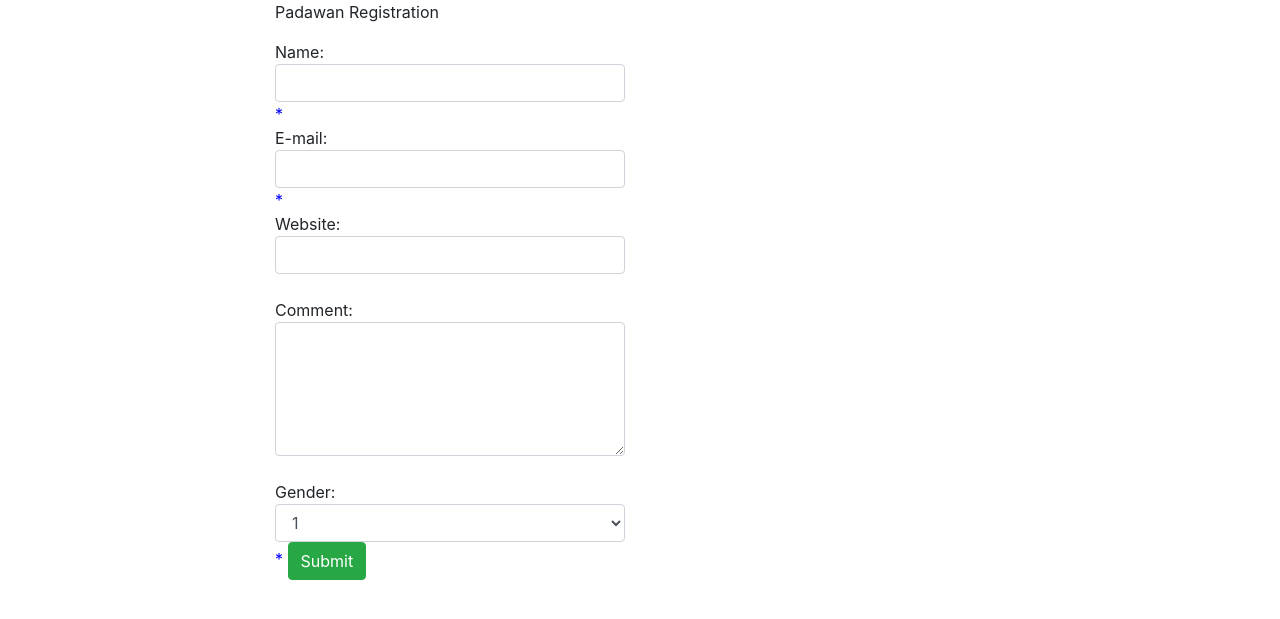
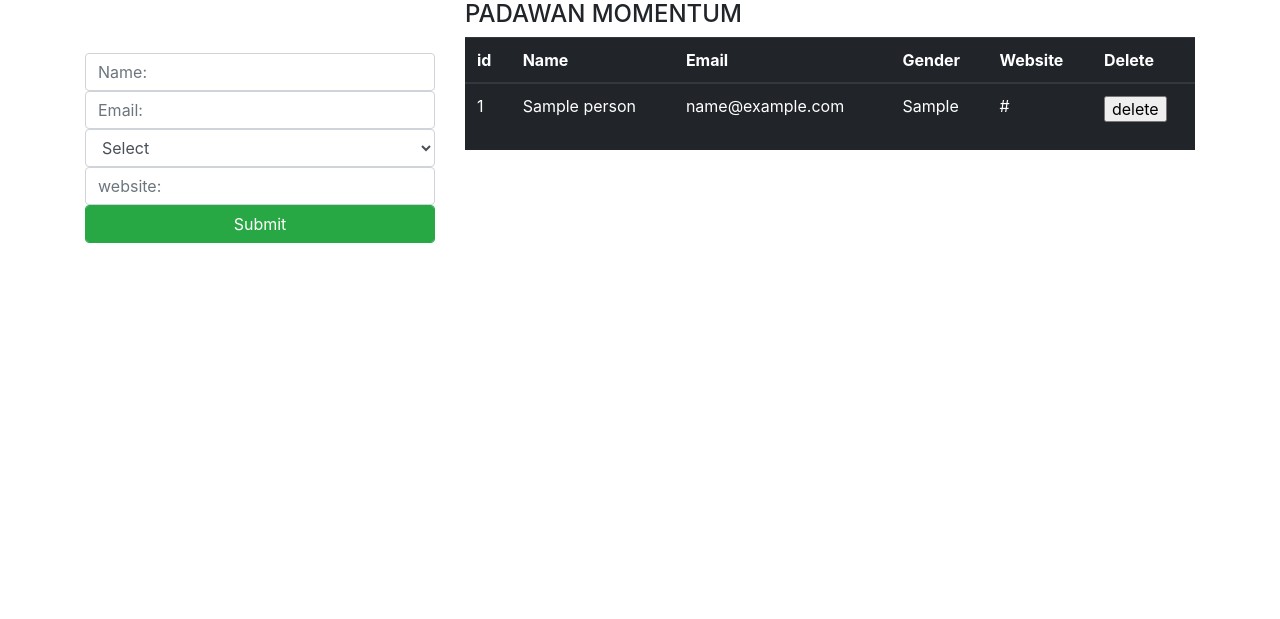
Before and after one commit to Jonathan14853/phptraining, a PHP site: page /padawan.php in a window 1280 px wide. Shown: the top 619 px of the page. Run offline with PHP 8.4, Linux system fonts and the light colour scheme; tables that the repository leaves empty or names only in its code hold one stand-in row (values such as "Sample post"); data that the repository does not hold is empty.

Commit message:
crud updates

```diff
--- a/controller.php
+++ b/controller.php
@@ -1,78 +1,71 @@
 <?php
+// define variables and set to empty values
 
-/*
- * To change this license header, choose License Headers in Project Properties.
- * To change this template file, choose Tools | Templates
- * and open the template in the editor.
- */
+$nameErr = $emailErr = $genderErr = $websiteErr = "";
+$name = $email = $gender  = $website = "";
+$error=array(
+    'name'=>'',
+    'email'=>'',
+    'gender'=>'',
+    'website'=>''
+);
 
-// define variables and set to empty values
-$nameErr = $emailErr = $genderErr = $websiteErr = "";
-$name = $email = $gender = $comment = $website = "";
+switch ($_POST['action']) {
+    case "create":
+        $error=createPerson($conn);
+        break;
+    case "delete":
+        $id=$_POST['id'];
+        deletePerson($conn, $id);
+        break;
+    case 'update':
+        break;
 
-if ($_SERVER["REQUEST_METHOD"] == "POST") {
+    default:
+        break;
+}
+
+function createPerson($conn)
+{
   if (empty($_POST["name"])) {
-    $nameErr = "Please fill in your name";
+    $error['name'] = "Please fill in your name";
   } else {
     $name = test_input($_POST["name"]);
     //A name should only contain letters and whitespace
     if (!preg_match("/^[a-zA-Z ]*$/",$name)) {
-      $nameErr = "Only letters and white space allowed";
+      $error['name'] = "Only letters and white space allowed";
     }
   }
 
   if (empty($_POST["email"])) {
-    $emailErr = "Please fill in your email";
+    $error['email'] = "Please fill in your email";
   } else {
     $email = test_input($_POST["email"]);
     // check if e-mail address is well-formed
     if (!filter_var($email, FILTER_VALIDATE_EMAIL)) {
-      $emailErr = "Invalid email format";
+      $error['email'] = "Invalid email format";
     }
   }
 
   if (empty($_POST["website"])) {
-    $website = "";
+    $error['website'] = "Website is required";
   } else {
     $website = test_input($_POST["website"]);
     // used to check whether a url is valid.
     if (!preg_match("/\b(?:(?:https?|ftp):\/\/|www\.)[-a-z0-9+&@#\/%?=~_|!:,.;]*[-a-z0-9+&@#\/%=~_|]/i",$website)) {
-      $websiteErr = "Invalid URL";
+      $error['email'] = "Invalid URL";
     }
   }
-
-  if (empty($_POST["comment"])) {
-    $comment = "";
-  } else {
-    $comment = test_input($_POST["comment"]);
-  }
-
   if (empty($_POST["gender"])) {
-    $genderErr = "Gender is required";
+    $error['gender'] = "Gender is required";
   } else {
     $gender = test_input($_POST["gender"]);
   }
-}
 
-function test_input($data) {
-  $data = trim($data);
-  $data = stripslashes($data);
-  $data = htmlspecialchars($data);
-  return $data;
-}
 
-if(!empty($name) && !empty($email) && !empty($website) && !empty($comment) && !empty($gender))
+
+if(!empty($name) && !empty($email) && !empty($website) && !empty($gender))
 {
-   echo "<h2>Your Input:</h2>";
-echo $name;
-echo "<br>";
-echo $email;
-echo "<br>";
-echo $website;
-echo "<br>";
-echo $comment;
-echo "<br>";
-echo $gender;
 $sql = "INSERT INTO person (name,email,gender,website)
 VALUES ('$name', '$email',$gender,'$website')";
 
@@ -82,5 +75,26 @@ if ($conn->query($sql) === TRUE) {
     echo "Error: " . $sql . "<br>" . $conn->error;
 }
 
-$conn->close();
+//$conn->close();
+
 }
+return $error;
+}
+
+function getPerson($conn)
+{
+    $data= mysqli_query($conn, "SELECT * FROM person");
+    return $result= mysqli_fetch_all($data,MYSQLI_ASSOC);
+
+}
+function deletePerson($conn,$id)
+{
+    mysqli_query($conn, "DELETE  FROM person WHERE id=$id");
+    //$conn->close();
+}
+function test_input($data) {
+  $data = trim($data);
+  $data = stripslashes($data);
+  $data = htmlspecialchars($data);
+  return $data;
+}
--- a/padawan.php
+++ b/padawan.php
@@ -1,45 +1,82 @@
 <?php
 include "connection.php";
 include "controller.php";
+$result= getPerson($conn);
+
 ?>
 <html>
     <head>
         <style>
             .error {color: #0000FF;}
         </style>
-        <link rel="stylesheet" href="/bootstrap/dist/css/bootstrap.css"  crossorigin="anonymous">
-        <script src="bootstrap/dist/js/bootstrap.min.js" crossorigin="anonymous"></script>
+<link rel="stylesheet" href="https://stackpath.bootstrapcdn.com/bootstrap/4.1.3/css/bootstrap.min.css" integrity="sha384-MCw98/SFnGE8fJT3GXwEOngsV7Zt27NXFoaoApmYm81iuXoPkFOJwJ8ERdknLPMO" crossorigin="anonymous">
+<script src="https://stackpath.bootstrapcdn.com/bootstrap/4.1.3/js/bootstrap.min.js" integrity="sha384-ChfqqxuZUCnJSK3+MXmPNIyE6ZbWh2IMqE241rYiqJxyMiZ6OW/JmZQ5stwEULTy" crossorigin="anonymous"></script>
     </head>
     <body>
         <div class="container">
             <div class="row">
-                <div class="col-md-2"></div>
-
+                <div class="col-md-4"></div>
+                <div class="col-md-4">                <h4>PADAWAN MOMENTUM</h4>
+</div>
+                <div class="col-md-4"></div>
+            </div>
+            <div class="row">
                 <div class="col-md-4">
-                    <p>Padawan Registration</p>
             <p><span class="error"></span></p>
-                <form class="form-group" method="post" action="<?php echo htmlspecialchars($_SERVER["PHP_SELF"]);?>">
-                        Name: <input class="form-control" type="text" name="name">
-                        <span class="error">* <?php echo $nameErr;?></span>
-                        <br>
-                        E-mail: <input type="text" class="form-control" name="email">
-                        <span class="error">* <?php echo $emailErr;?></span>
-                        <br>
-                        Website: <input type="text" class="form-control" name="website">
-                        <span class="error"><?php echo $websiteErr;?></span>
-                        <br>
-                        Comment: <textarea name="comment" rows="5" class="form-control" cols="40"></textarea>
-                        <br>
-                        Gender:
-                        <select id="gender" name="gender" class="form-control">
-                            <option value="1">1</option>
-                            <option value="2">2</option>
+                <form class="form-group" method="post" action="<?=htmlspecialchars($_SERVER["PHP_SELF"]);?>">
+                     <input placeholder="Name:" class="form-control" type="text" name="name">
+                        <span class="error"> <?=$error['name'];?></span>
+                         <input type="text" placeholder="Email:" class="form-control" name="email">
+                        <span class="error"> <?=$error['email'];?></span>
+                         <select id="gender" name="gender" placeholder="Gender:" class="form-control">
+                            <option value="">Select</option>
+                            <option value="1">Male</option>
+                            <option value="2">Female</option>
                         </select>
-                        <span class="error">* <?php echo $genderErr;?></span>
-                        <input type="submit" name="submit" class="btn btn-success" value="Submit">
+                        <span class="error"> <?=$error['gender'];?></span>
+                        <input type="text" class="form-control" placeholder="website:" name="website">
+                        <span class="error"><?=$error['website'];?></span>
+                        <input type="hidden" name="action" value="create"/>
+                         <input type="submit" name="submit" class="form-control btn btn-success" value="Submit">
                 </form>
                 </div>
-                <div class="col-md-4"></div>
+                <div class="col-md-8">
+                    <table class="table table-dark">
+                        <thead><tr>
+                                     <th>id</th>
+                            <th>Name</th>
+                            <th>Email</th>
+                            <th>Gender</th>
+                            <th>Website</th>
+                            <th>Delete</th>
+                            </tr>
+                        </thead>
+                        <tbody>
+
+                        <?php
+                        foreach($result as $row)
+                        {
+                            ?>
+                        <tr>
+                            <td><?=$row['id'];?></td>
+                            <td><?=$row['name'];?></td>
+                            <td><?=$row['email'];?></td>
+                            <td><?=$row['gender'];?></td>
+                            <td><?=$row['website'];?></td>
+                        <td>
+                            <form action="padawan.php" method="POST">
+                                <input type="hidden" name="action" value="delete"/>
+                                <input type="hidden" name="id" value="<?=$row['id'];?>"/>
+                                <input type="submit" name="delete" value="delete"/>
+                            </form>
+                        </td>
+                        </tr>
+                        <?php
+                        }
+                        ?>
+                        </tbody>
+                    </table>
+                </div>
             </div>
         </div>
 
```
